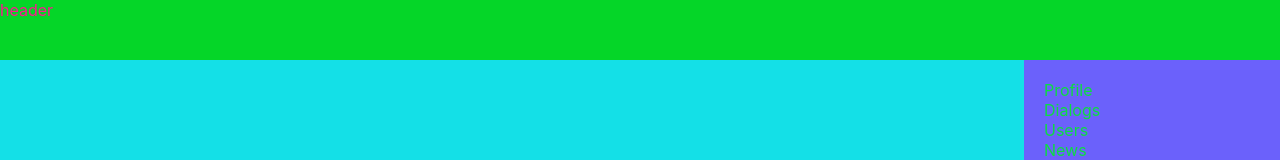
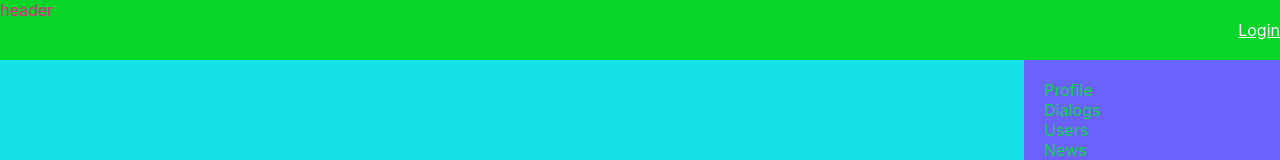
Before and after one commit to jon2ru/react2, a React (Create React App) app: page / in a window 1280 px wide. Shown: the top 160 px of the page. Built offline with nearby package versions, Linux system fonts and the light colour scheme; no server answers.

Commit message:
cookie, login 61

```diff
--- a/src/App.js
+++ b/src/App.js
@@ -1,5 +1,5 @@
 import "./App.css";
-import Header from "./components/Header/Header";
+import HeaderContainer from "./components/Header/HeaderContainer";
 import { Route } from "react-router-dom";
 import NavContainer from "./components/Nav/NavContainer";
 import DialogsContainer from "./components/Dialogs/DialogsContainer";
@@ -8,7 +8,7 @@ import ProfileContainer from "./components/Profile/ProfileContainer";
 function App(props) {
   return (
     <div className="App">
-      <Header />
+      <HeaderContainer />
       <NavContainer
       /* store={props.store}
           friends={props.stateaa.dialogPages.dialogs2}
--- /dev/null
+++ b/src/Redux/authReduser.js
@@ -0,0 +1,23 @@
+const SET_USER_DATA = "SET_USER_DATA";
+
+let initialState = {
+  id:  null,
+  email: null,
+  login: null,
+  isAuth: false,
+};
+//начальный state
+const authReduser = (state = initialState, action) => {
+  switch (action.type) {
+    case SET_USER_DATA:
+      return {
+        ...state,
+        ...action.data,
+        isAuth: true,
+      };
+    default:
+      return state;
+  }
+};
+export const setAuthUserData = (email,login,id) => ({ type: SET_USER_DATA, data:{email,login,id} });
+export default authReduser;
--- a/src/Redux/new-store.js
+++ b/src/Redux/new-store.js
@@ -3,11 +3,14 @@ import dialogReduser from "./dialogReduser";
 import profileReduser from "./profileReduser";
 import usersReduser from "./usersReduser";
 import sidebarReduser from "./sidebarReduser ";
+import authReduser from "./authReduser";
+
 let redusers = combineReducers({
   profilePage: profileReduser,
   dialogPages: dialogReduser,
   sidebar: sidebarReduser,
   usersPage: usersReduser,
+  auth: authReduser,
 });
 let store = createStore(redusers);
 //window.store = store;урок 59, 29:38
--- a/src/components/Header/Header.jsx
+++ b/src/components/Header/Header.jsx
@@ -1,8 +1,13 @@
 import classes from"./Header.module.css";
-const Header = () => {
+import { NavLink } from "react-router-dom";
+const Header = (props) => {
   return (
     <header className={classes.header}>
       <div className={classes.item}>header</div>
+      <div className={classes.loginBlock}>
+        {props.isAuth? props.login:
+      <NavLink to={'/Login'}>Login</NavLink>}
+      </div>
     </header>
   );
 };
--- a/src/components/Header/Header.module.css
+++ b/src/components/Header/Header.module.css
@@ -5,3 +5,10 @@ background-color: rgb(5, 214, 40);
 .item{
   color: deeppink;
 }
+.loginBlock{
+  float: right;
+ /* color:white;*/
+}
+.loginBlock a{
+  color:white;
+}
--- /dev/null
+++ b/src/components/Header/HeaderContainer.jsx
@@ -0,0 +1,27 @@
+import * as axios from "axios";
+import React from "react";
+import { connect } from "react-redux";
+import { setAuthUserData } from "../../Redux/authReduser";
+import Header from "./Header";
+class HeaderContainer extends React.Component {
+  componentDidMount() {
+    axios
+    .get(`https://social-network.samuraijs.com/api/1.0/auth/me`, {
+       withCredentials: true /* передать куку*/,
+     })
+      .then((response) => {
+        if (response.data.resultCode === 0) {
+          let {email,login,id} = response.data.data;
+          this.props.setAuthUserData(email,login,id);
+        }
+      });
+  } //END componentDidMount
+  render() {
+    return <Header {...this.props} />;
+  }
+} //END HeaderContainer
+const mapStateToProps = (state) => ({
+  isAuth: state.auth.isAuth,
+  login: state.auth.login
+});
+export default connect(mapStateToProps, { setAuthUserData })(HeaderContainer);
```
Also changed, not shown: 1 other file (tests, documents, lock files or other folders).
